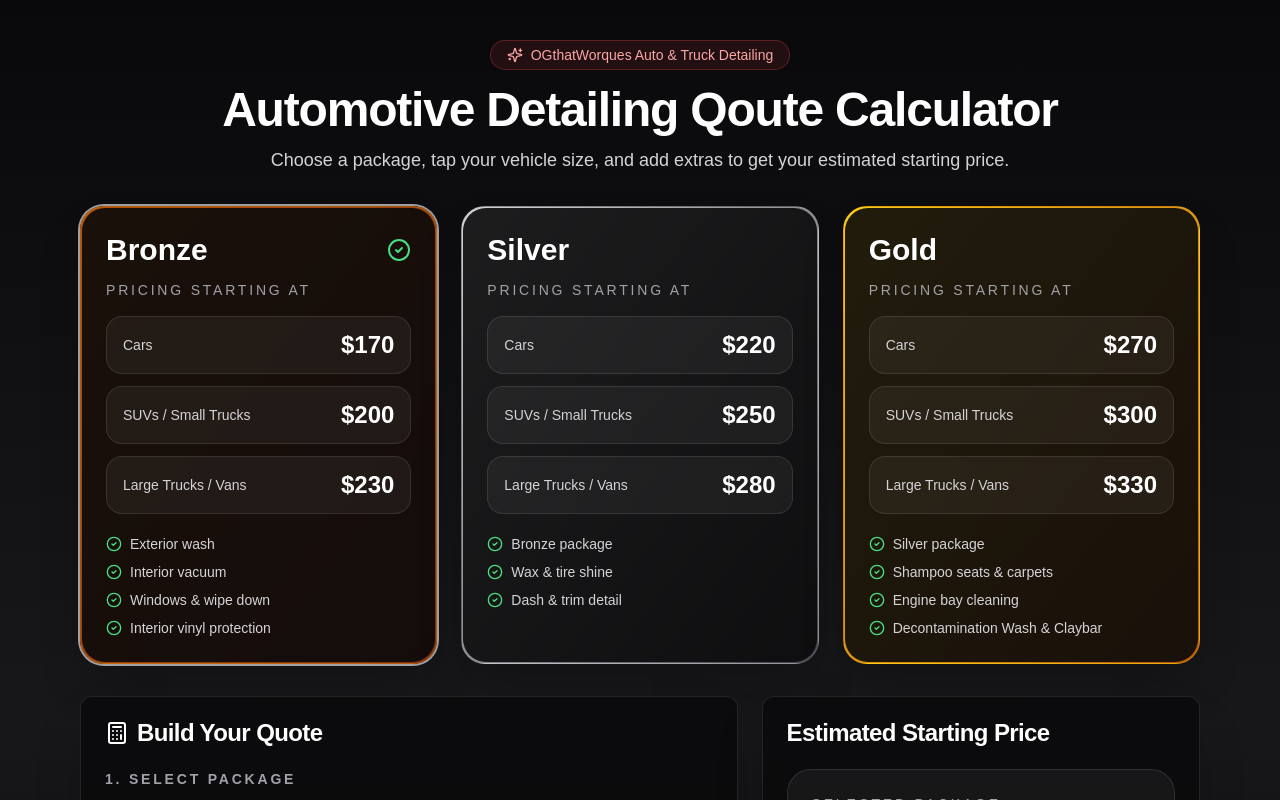
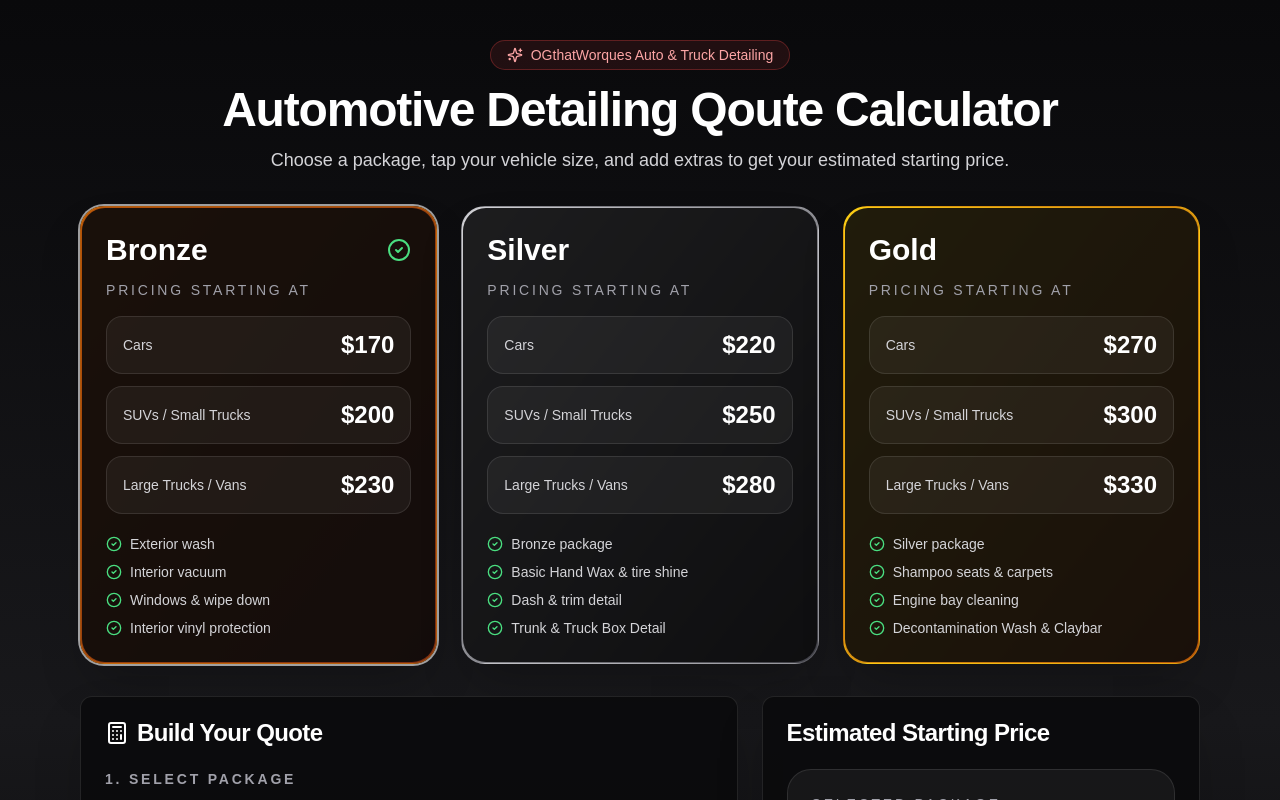
Before and after one commit to ogthatworques/ogthatworques-calc-v2, a Next.js app: page / in a window 1280 px wide. Shown: the top 800 px of the page. Built offline with nearby package versions, Linux system fonts and the light colour scheme.

Commit message:
Update page.js
Added Trunk & Truck Box Detailing

```diff
--- a/app/page.js
+++ b/app/page.js
@@ -16,7 +16,7 @@ const packagePricing = {
     Cars: 220,
     'SUVs / Small Trucks': 250,
     'Large Trucks / Vans': 280,
-    includes: ['Bronze package', 'Wax & tire shine', 'Dash & trim detail'],
+    includes: ['Bronze package', 'Basic Hand Wax & tire shine', 'Dash & trim detail', 'Trunk & Truck Box Detail'],
   },
   Gold: {
     Cars: 270,
```
